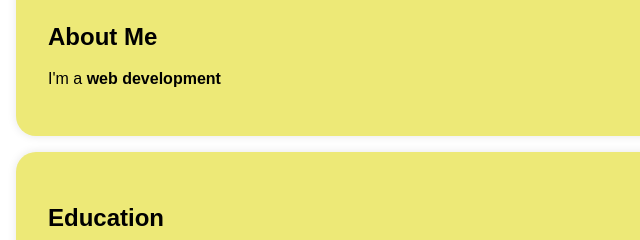
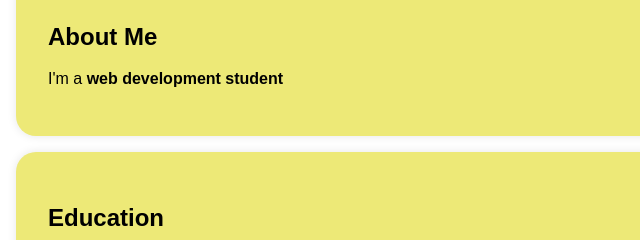
Before and after one commit to thirumoorthi234/porfolio, a plain HTML site: page index.html in a window 1280 px wide. Shown: the part 276-516 px from the top of the page, 0-640 px from the left. Drawn offline with Linux system fonts and the light colour scheme.

Commit message:
Update index.html

```diff
--- a/index.html
+++ b/index.html
@@ -116,7 +116,7 @@
       <div class="section-content">
         <h2>About Me</h2>
         <p>
-          I'm a <b>web development</b>
+          I'm a <b>web development student</b>
         </p>
       </div>
     </section>
```
